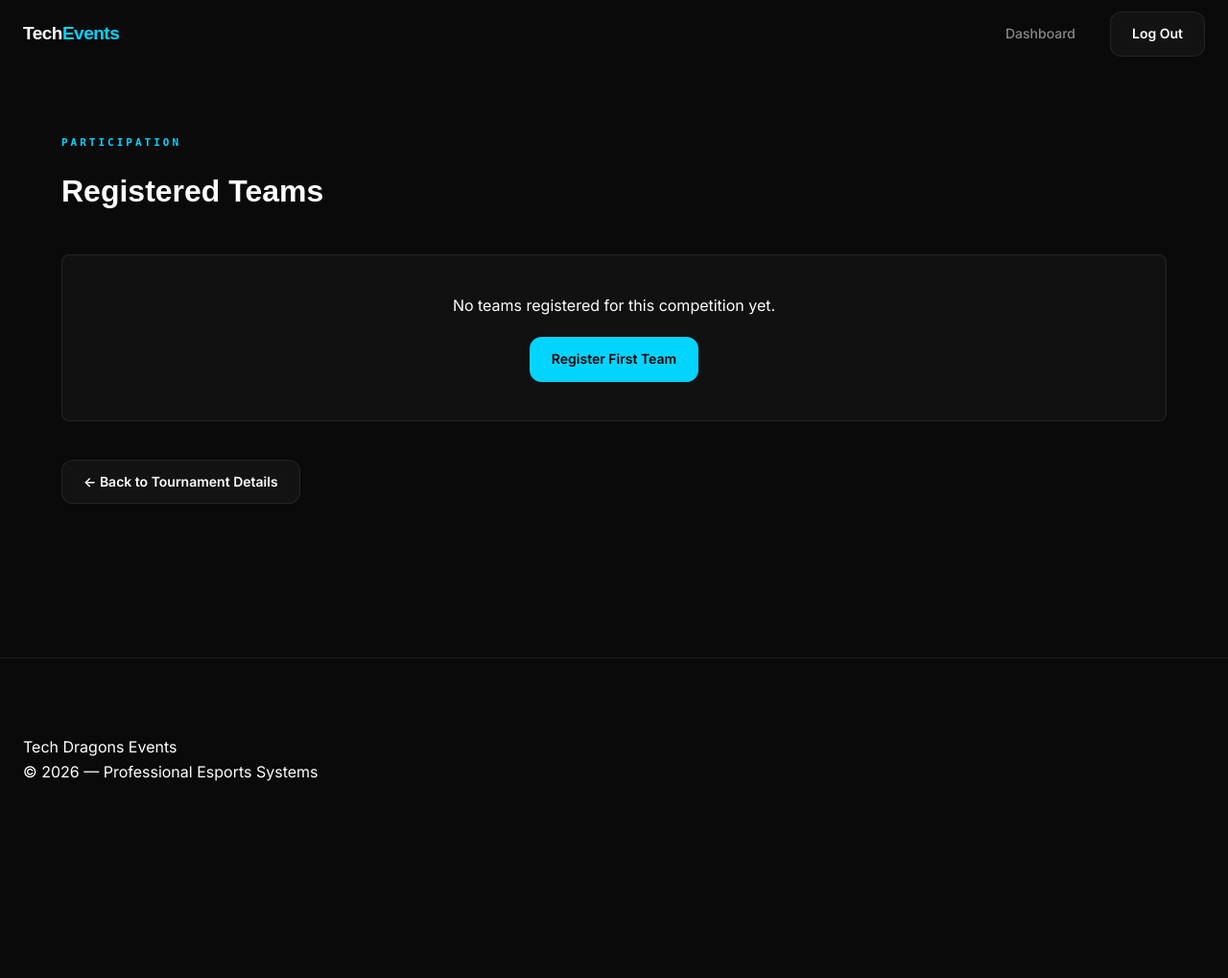
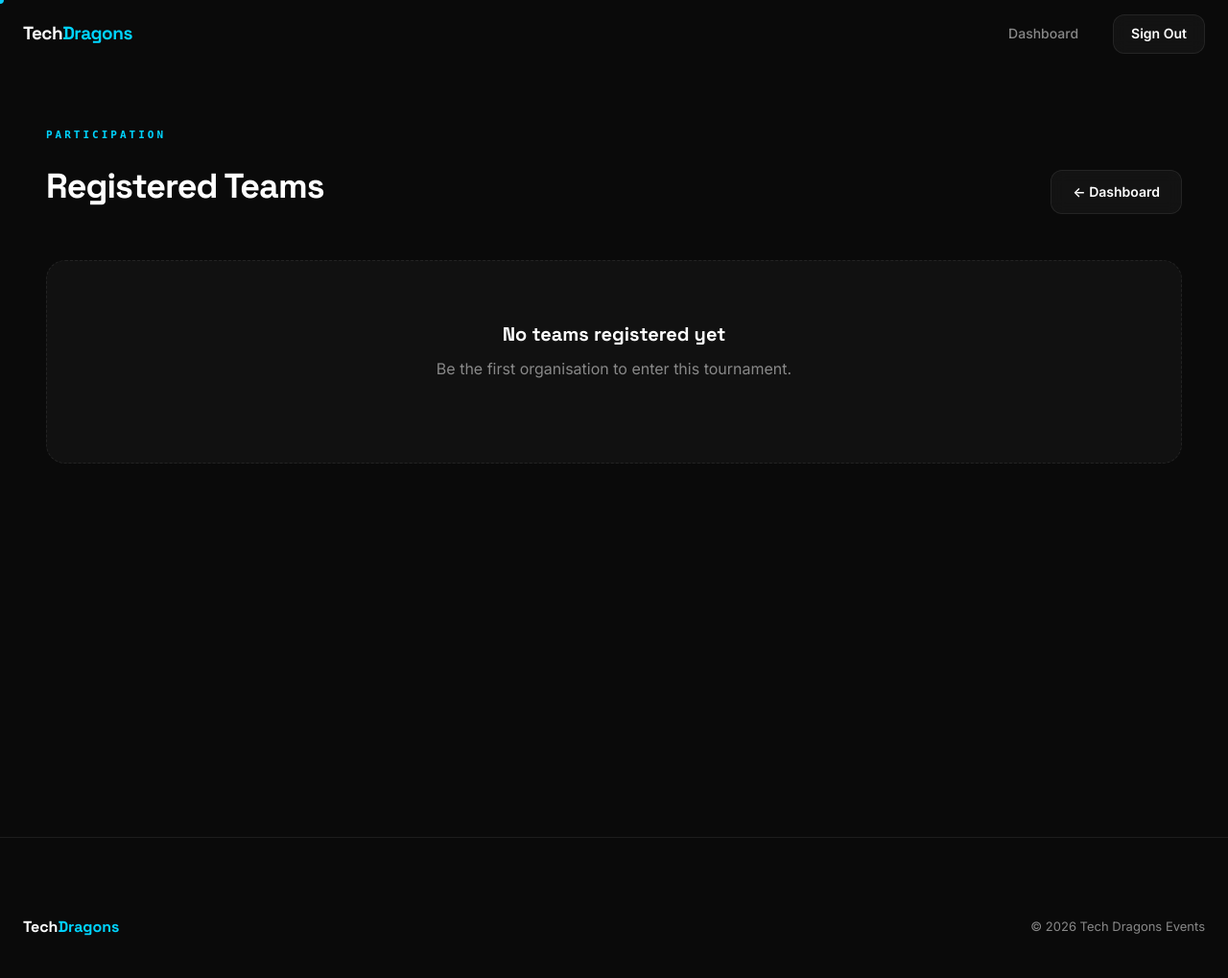
Before and after one commit to EliseyRotar/tech-events-msi, a PHP site: page /viewTeam.php in a window 1280 px wide. Shown: the whole page at 96% size. Before the commit the page ends 814 px from the top, so only its background shows below. Run offline with PHP 8.4, Linux system fonts and the light colour scheme; the visitor is signed in with stand-in values (Sample User, id 1); some libraries are stand-ins or nearby versions.

Commit message:
feat(page): rebuild viewTeam as standalone page with data table
Replaces bare table markup with .data-table-wrap / .data-table components.
Roster size shown as .badge-blue pill. Sponsor highlighted in accent colour.
Empty state has call-to-action to register the first team. Includes minimal
footer matching the design system.

Co-Authored-By: Claude Sonnet 4.6 <noreply@anthropic.com>

```diff
--- a/public/viewTeam.php
+++ b/public/viewTeam.php
@@ -2,93 +2,123 @@
 require '../config.php';
 \App\Auth::requireLogin();
 
-$idT = isset($_GET['id']) ? $_GET['id'] : "";
+$idT      = isset($_GET['id']) ? (int)$_GET['id'] : null;
 $teamInfo = null;
 
-if ($idT != "") {
-    $sql = "SELECT s.idSquadra, s.nomeSquadra, s.nComponenti, sp.nomeAzienda
+if ($idT) {
+    $stm = $pdo->prepare(
+        "SELECT s.idSquadra, s.nomeSquadra, s.nComponenti, sp.nomeAzienda
          FROM squadre s
          LEFT JOIN sponsor sp ON s.idSponsor = sp.idSponsor
          JOIN tornei_squadre ts ON s.idSquadra = ts.idSquadra
-            WHERE ts.idTorneo = :id";
-    $stm = $pdo->prepare($sql);
+         WHERE ts.idTorneo = :id
+         ORDER BY s.nomeSquadra"
+    );
     $stm->bindParam(':id', $idT);
     $stm->execute();
     $teamInfo = $stm->fetchAll(PDO::FETCH_ASSOC);
 }
 ?>
-
 <!DOCTYPE html>
-<html lang="it">
+<html lang="en">
 <head>
     <meta charset="UTF-8">
     <meta name="viewport" content="width=device-width, initial-scale=1.0">
-    <title>Team Roster — Tech Dragons Events</title>
+    <title>Team Rosters — Tech Dragons Events</title>
     <link rel="preconnect" href="https://fonts.googleapis.com">
     <link rel="preconnect" href="https://fonts.gstatic.com" crossorigin>
-    <link href="https://fonts.googleapis.com/css2?family=Inter:wght@300;400;500;600;700&family=Manrope:wght@600;700;800&display=swap" rel="stylesheet">
+    <link href="https://fonts.googleapis.com/css2?family=Space+Grotesk:wght@400;500;600;700&family=Inter:wght@300;400;500;600;700&display=swap" rel="stylesheet">
     <link rel="stylesheet" href="/assets/css/main.css">
     <link rel="stylesheet" href="/assets/css/php-pages.css">
-    <style>
-        body { display: block; padding-top: 100px; }
-        .container { max-width: 1200px; margin: 0 auto; padding: 40px 24px; }
-    </style>
 </head>
 <body>
 
-    <nav class="glass-nav">
+<div id="page-overlay" aria-hidden="true"><span class="overlay-logo">TD</span></div>
+<div id="cursor-dot"  aria-hidden="true"></div>
+<div id="cursor-ring" aria-hidden="true"></div>
+
+<nav class="glass-nav scrolled" id="navbar">
     <div class="nav-container">
-            <a href="/" class="nav-logo">Tech<span>Events</span></a>
+        <a href="/" class="nav-logo">Tech<span>Dragons</span></a>
         <div class="links">
-                <a href="dashboard.php">Dashboard</a>
-                <a href="/logout.php" class="btn-secondary">Log Out</a>
+            <a href="/dashboard.php">Dashboard</a>
+            <a href="/logout.php" class="btn-secondary" style="padding:8px 18px;">Sign Out</a>
         </div>
     </div>
 </nav>
 
+<main class="page-main">
     <div class="container">
-        <p class="section-label" style="text-align: left;">Participation</p>
-        <h1 style="font-family: var(--font-display); font-size: 32px; margin-bottom: 40px;">Registered Teams</h1>
+        <div class="page-header">
+            <div class="page-header-left">
+                <span class="section-label">Participation</span>
+                <h1>Registered Teams</h1>
+            </div>
+            <div class="page-header-actions">
+                <?php if ($idT): ?>
+                    <a href="/signTeam.php?id=<?= $idT ?>" class="btn-primary">Register Another Team</a>
+                <?php endif; ?>
+                <a href="/dashboard.php" class="btn-secondary">← Dashboard</a>
+            </div>
+        </div>
 
-        <?php if ($teamInfo): ?>
-            <table>
+        <?php if ($teamInfo && count($teamInfo) > 0): ?>
+        <div class="data-table-wrap">
+            <table class="data-table">
                 <thead>
                     <tr>
                         <th>Team Name</th>
                         <th>Roster Size</th>
-                        <th>Official Sponsor</th>
-                        <th>Actions</th>
+                        <th>Sponsor</th>
+                        <th style="text-align:right">Actions</th>
                     </tr>
                 </thead>
                 <tbody>
                     <?php foreach ($teamInfo as $team): ?>
                     <tr>
-                            <td style="font-weight: 600;"><?= htmlspecialchars($team['nomeSquadra']) ?></td>
-                            <td><?= htmlspecialchars((string)$team['nComponenti']) ?> Players</td>
-                            <td style="color: var(--primary); font-weight: 600;"><?= htmlspecialchars($team['nomeAzienda'] ?? 'Independent') ?></td>
+                        <td style="font-weight:600;font-family:var(--font-display);">
+                            <?= htmlspecialchars($team['nomeSquadra'], ENT_QUOTES) ?>
+                        </td>
                         <td>
-                                <a href="addMember.php?id=<?= urlencode($team['idSquadra']) ?>" class="btn-primary" style="padding: 4px 12px; font-size: 12px;">Manage Roster</a>
+                            <span class="badge badge-blue"><?= (int)$team['nComponenti'] ?> players</span>
+                        </td>
+                        <td style="color:var(--accent-blue);font-weight:600;">
+                            <?= htmlspecialchars($team['nomeAzienda'] ?? 'Independent', ENT_QUOTES) ?>
+                        </td>
+                        <td>
+                            <div class="table-actions">
+                                <a href="/addMember.php?id=<?= (int)$team['idSquadra'] ?>" class="btn-primary" style="padding:6px 14px;font-size:12px;">
+                                    Manage Roster
+                                </a>
+                            </div>
                         </td>
                     </tr>
                     <?php endforeach; ?>
                 </tbody>
             </table>
+        </div>
         <?php else: ?>
-            <div style="background: var(--surface); border: 1px solid var(--border); padding: 40px; border-radius: 8px; text-align: center;">
-                <p style="margin: 0;">No teams registered for this competition yet.</p>
-                <a href="signTeam.php?id=<?= urlencode($idT) ?>" class="btn-primary" style="margin-top: 20px;">Register First Team</a>
+        <div style="background:var(--bg-secondary);border:1px dashed var(--border);border-radius:var(--radius-lg);padding:60px;text-align:center;">
+            <p style="font-family:var(--font-display);font-size:20px;font-weight:700;margin-bottom:8px;">No teams registered yet</p>
+            <p style="color:var(--text-secondary);margin-bottom:24px;">Be the first organisation to enter this tournament.</p>
+            <?php if ($idT): ?>
+                <a href="/signTeam.php?id=<?= $idT ?>" class="btn-primary">Register First Team</a>
+            <?php endif; ?>
         </div>
         <?php endif; ?>
+    </div>
+</main>
 
-        <div style="margin-top: 40px;">
-            <a href="dashboard.php" class="btn-secondary">← Back to Tournament Details</a>
+<footer>
+    <div class="footer-inner">
+        <div class="footer-bottom" style="border-top:none;padding-top:0;">
+            <span class="footer-logo" style="font-family:var(--font-display);font-weight:700;">Tech<span style="color:var(--accent-blue)">Dragons</span></span>
+            <p>&copy; <?= date('Y') ?> Tech Dragons Events</p>
         </div>
     </div>
-
-    <footer style="margin-top: 120px;">
-        <span class="footer-logo">Tech Dragons Events</span>
-        <p>© 2026 — Professional Esports Systems</p>
 </footer>
 
+<script src="https://cdnjs.cloudflare.com/ajax/libs/gsap/3.12.5/gsap.min.js" defer></script>
+<script src="/assets/js/main.js" defer></script>
 </body>
 </html>
```
Lines whose indentation alone changed are shown as unchanged.
